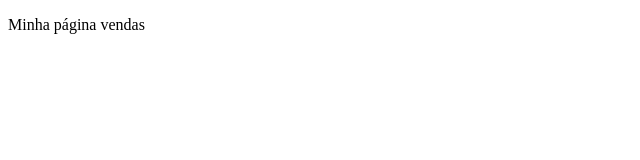
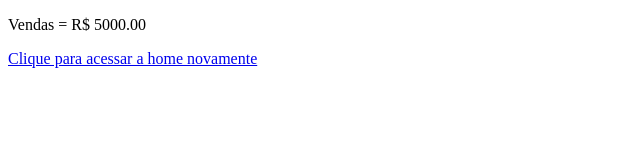
Before and after one commit to gLeminho/aulagithub, a plain HTML site: page vendas.html in a window 1280 px wide. Shown: the whole page, without its empty margins (0-640 px from the left). Drawn offline with Linux system fonts and the light colour scheme.

Commit message:
Acrescentado valor das vendas

```diff
--- a/vendas.html
+++ b/vendas.html
@@ -1,11 +1,15 @@
 <!DOCTYPE html>
 <html lang="en">
+
 <head>
     <meta charset="UTF-8">
     <meta name="viewport" content="width=device-width, initial-scale=1.0">
     <title>Document</title>
 </head>
+
 <body>
-    <p>Minha página vendas</p>
+    <p>Vendas = R$ 5000.00</p>
+    <a href="index.html">Clique para acessar a home novamente</a>
 </body>
+
 </html>
```
Also changed, not shown: index.html (+3 -0 lines).
